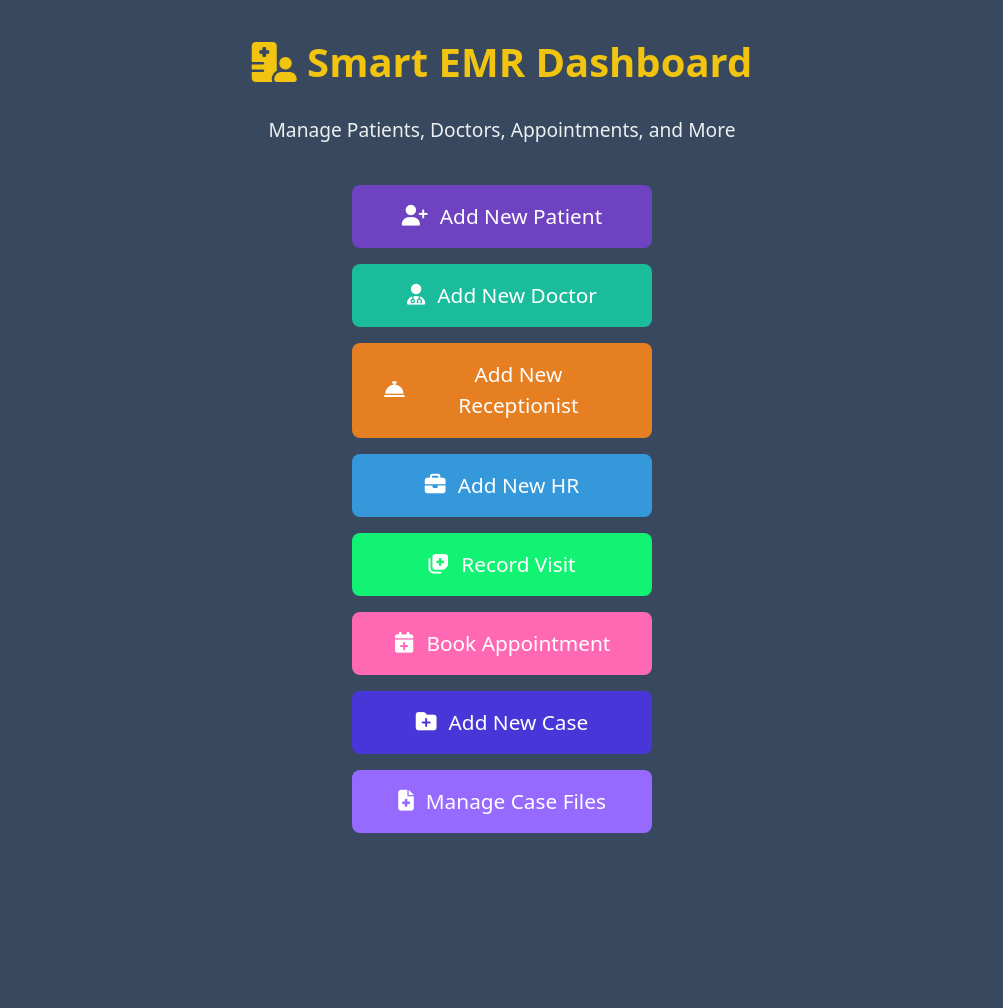
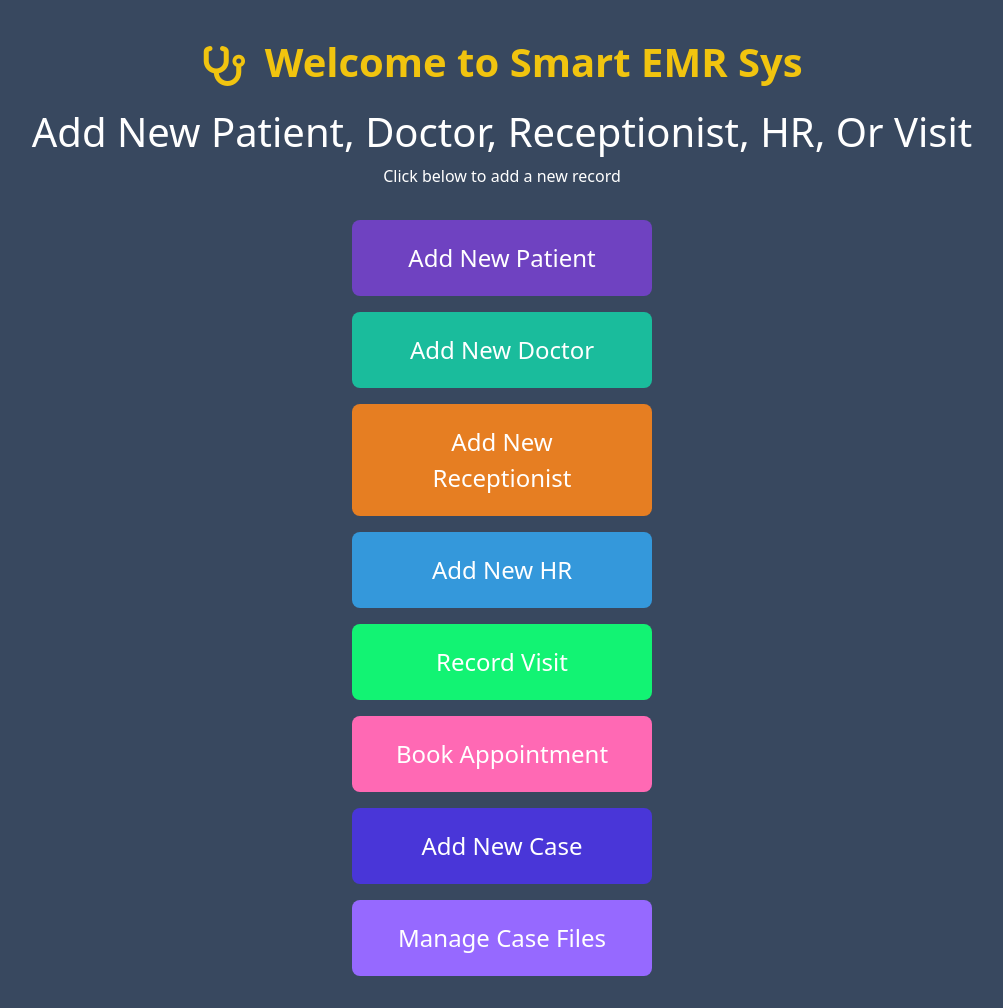
Before and after one commit to Mustafa-Hamam/EMR, a FastAPI app: page / in a window 1280 px wide. Shown: the whole page, without its empty margins (138-1141 px from the left). Before the commit the page ends 833 px from the top, so only its background shows below. Run offline with FastAPI, Linux system fonts and the light colour scheme; some libraries are stand-ins or nearby versions.

Commit message:
added new case files workflow

```diff
--- a/EMR_core/templates/home.html
+++ b/EMR_core/templates/home.html
@@ -1,4 +1,104 @@
 <!DOCTYPE html>
+<html>
+<head>
+    <title>Add New Patient, Doctor, Receptionist, or HR</title>
+    <link
+        rel="stylesheet"
+        href="https://cdn.jsdelivr.net/npm/bootstrap@5.3.3/dist/css/bootstrap.min.css"
+    />
+    <link
+        rel="stylesheet"
+        href="https://cdnjs.cloudflare.com/ajax/libs/font-awesome/6.4.0/css/all.min.css"
+    />
+    <style>
+        body {
+            background-color: #38485f;
+            margin: 0;
+            min-height: 100vh;
+            display: flex;
+            flex-direction: column;
+            align-items: center;
+            text-align: center;
+            padding: 2rem 1rem;
+        }
+
+        .welcome-header {
+            font-size: 2.5rem;
+            font-weight: bold;
+            color: #f1c40f;
+            margin-bottom: 1rem;
+        }
+
+        .welcome-header i {
+            margin-right: 0.5rem;
+            color: #f1c40f;
+            vertical-align: middle;
+        }
+
+        h1, p {
+            color: white;
+        }
+
+        .button-container {
+            margin-top: 1rem;
+        }
+
+        .btn-custom {
+            font-size: 1.5rem;
+            padding: 1.25rem 2.5rem;
+            border: none;
+            border-radius: 0.5rem;
+            width: 300px;
+        }
+
+        .btn-addpatient { background-color: #6f42c1; color: white; }
+        .btn-adddoctor { background-color: #1abc9c; color: white; }
+        .btn-addreceptionist { background-color: #e67e22; color: white; }
+        .btn-addhr { background-color: #3498db; color: white; }
+        .btn-addvisit { background-color: #12f373; color: white; }
+        .btn-case { background-color: #4936d8; color: white; }
+        .btn-book { background-color: #ff69b4; color: white; }
+        .btn-casefile { background-color: #9669ff; color: white; }
+    </style>
+</head>
+<body>
+    <div class="welcome-header">
+        <i class="fas fa-stethoscope"></i> Welcome to Smart EMR Sys
+    </div>
+
+    <h1>Add New Patient, Doctor, Receptionist, HR, Or Visit</h1>
+    <p>Click below to add a new record</p>
+
+    <div class="button-container">
+        <a href="/newpatient" class="btn btn-custom btn-addpatient">Add New Patient</a>
+    </div>
+    <div class="button-container">
+        <a href="/newdoctor" class="btn btn-custom btn-adddoctor">Add New Doctor</a>
+    </div>
+    <div class="button-container">
+        <a href="/newreceptionist" class="btn btn-custom btn-addreceptionist">Add New Receptionist</a>
+    </div>
+    <div class="button-container">
+        <a href="/newhr" class="btn btn-custom btn-addhr">Add New HR</a>
+    </div>
+    <div class="button-container">
+        <a href="/newvisit" class="btn btn-custom btn-addvisit">Record Visit</a>
+    </div>
+    <div class="button-container">
+        <a href="/newbooking" class="btn btn-custom btn-book">Book Appointment</a>
+    </div>
+        <div class="button-container">
+        <a href="/newcase" class="btn btn-custom btn-case">Add New Case</a>
+    </div>
+        </div>
+        <div class="button-container">
+        <a href="/upload_case_file" class="btn btn-custom btn-casefile">Manage Case Files</a>
+    </div>
+</body>
+</html>
+
+
+<!-- <!DOCTYPE html>
 <html>
 <head>
     <title>Smart EMR Dashboard</title>
@@ -108,4 +208,4 @@
     </div>
 
 </body>
-</html>
+</html> -->
```
